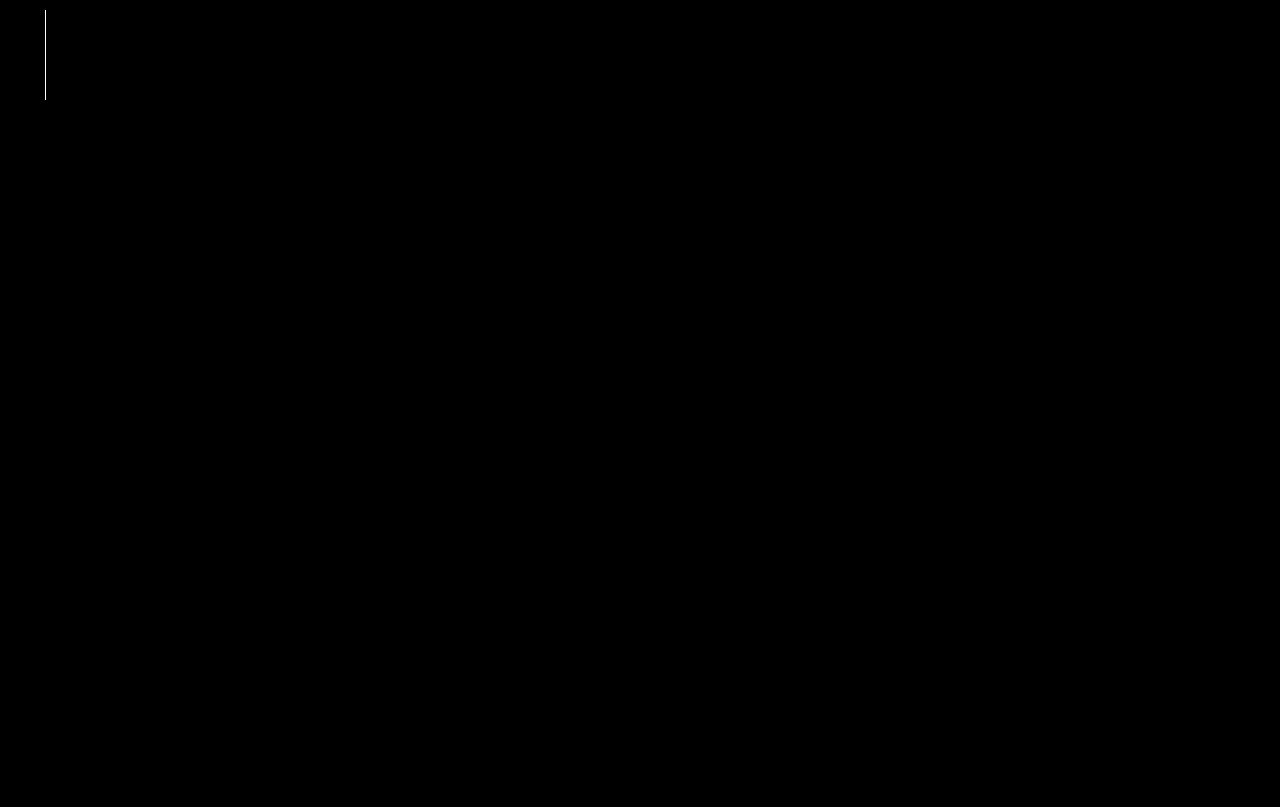
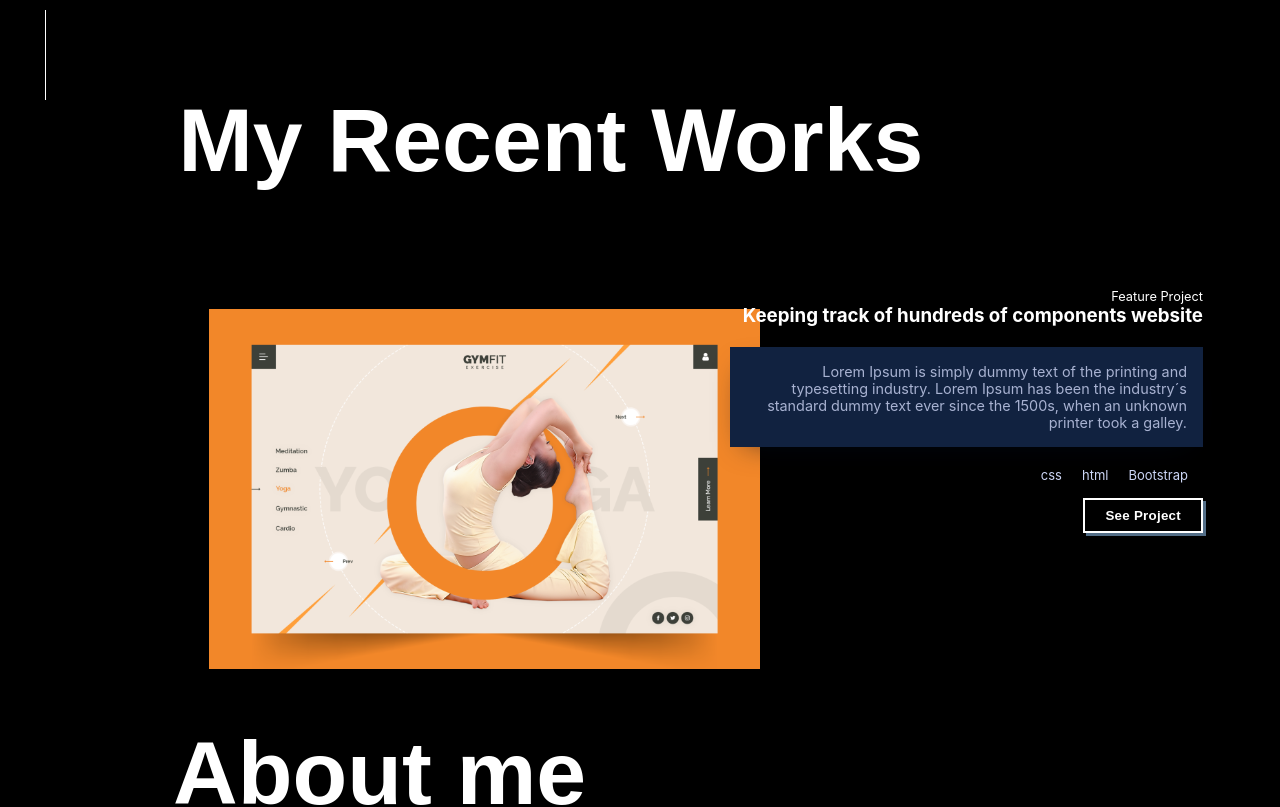
Before and after one commit to Alexr16/React-Portfolio, a React (Create React App) app: page / in a window 1280 px wide. Shown: the part 700-1507 px from the top of the page. Built offline with nearby package versions, Linux system fonts and the light colour scheme.

Commit message:
Style projects section

```diff
--- a/src/pages/HomePage.scss
+++ b/src/pages/HomePage.scss
@@ -10,6 +10,18 @@
 
 body {
   background-color: black;
+}
+
+.button {
+  padding: 0.5rem 1.25rem;
+  background-color: black;
+  color: white;
+  font-family: Mosk,sans-serif;
+  font-weight: 600;
+  letter-spacing: .02em;
+  border: 2px solid white;
+  -webkit-box-shadow: 3px 3px #536e87;
+          box-shadow: 3px 3px #536e87;
 }
 
 .headline-icons {
@@ -63,6 +75,7 @@ body {
 .header-container {
   margin-left: 10%;
   margin-right: auto;
+  margin-bottom: 15%;
   display: flex;
   flex-direction: row;
   justify-content: flex-start;
@@ -129,6 +142,92 @@ body {
   }
 }
 
+.feature-container {
+  margin-left: 14%;
+  margin-right: auto;
+  color: #fff;
+
+  h2 {
+    margin-top: 0px;
+    margin-bottom: 10%;
+    margin-left: -1px;
+    font-family: Neuemontreal, sans-serif;
+    color: #fff;
+    font-size: 7vw;
+    line-height: 78px;
+  }
+}
+
+.project-content {
+  display: grid;
+  grid-auto-columns: 1fr;
+  grid-template-columns: 50% 50%;
+}
+
+.content-container {
+  margin-right: 14%;
+  display: flex;
+  flex-direction: column;
+  justify-items: right;
+  text-align: end;
+
+  p {
+    margin-top: 0;
+    margin-bottom: 0;
+    margin-right: 0px;
+    font-size: 0.8em;
+  }
+
+  h3 {
+    margin-top: 0px;
+    margin-right: 0px;
+    margin-bottom: 20px;
+  }
+}
+
+.feature-paragraph {
+  box-shadow: 0 10px 30px -15px rgba(2,12,27,0.7);
+  padding: 1rem;
+  // position: relative;
+  // z-index: 2;
+  // padding-top: 25px;
+  background-color: #112240;
+  color: #a8b2d1;
+  font-size: 18px;
+}
+
+.project-img {
+  position: relative;
+  top: 20px;
+  left: 30px;
+  z-index: -1;
+}
+
+.tech-list {
+  display: flex;
+  flex-wrap: wrap;
+  position: relative;
+  z-index: 2;
+  margin-top: 20px;
+  margin-right: 15px;
+  margin-bottom: 10px;
+  padding-top: 0px;
+  list-style-type: none;
+  justify-content: flex-end;
+}
+
+.item {
+  color: #ccd6f6;
+  font-size: 13px;
+  white-space: nowrap;
+  margin-bottom: 5px;
+  margin-left: 20px;
+}
+
+.project-button {
+  margin-top: 0;
+}
+
 .about-container {
   margin-left: 10%;
   margin-right: auto;
@@ -192,15 +291,6 @@ body {
 
 .about-button {
   margin-top: 7%;
-  padding: 0.5rem 1.25rem;
-  background-color: black;
-  color: white;
-  font-family: Mosk,sans-serif;
-  font-weight: 600;
-  letter-spacing: .02em;
-  border: 2px solid white;
-  -webkit-box-shadow: 3px 3px #536e87;
-          box-shadow: 3px 3px #536e87;
 }
 
 .line-space {
--- a/src/pages/Portfolio.jsx
+++ b/src/pages/Portfolio.jsx
@@ -1,51 +1,42 @@
-import { useSelector } from 'react-redux';
-import React from 'react';
+import React, { useState } from 'react';
 import './HomePage.scss';
+import { useDispatch } from 'react-redux';
+import Technologies from '../components/Badgets';
+import { fetchProjectsData } from '../Redux/Projects/Projects';
+import projectsData from '../Data/projectsData';
+import project from '../images/project1.svg';
 
 const Portfolio = () => {
-  const data = useSelector((state) => state.Projects);
-  console.log(data);
-  //   const visibleData = data.filter((country) => country.confirm > 0);
-  //   const [search, setSearch] = useState(visibleData);
-
-  //   useEffect(() => {
-  //     setSearch(visibleData);
-  //   }, [data]);
-
-  //   const filterData = (e) => {
-  //     const string = e.target.value.toLowerCase();
-  //     const info = data.filter((country) => country.id.includes(string));
-  //     if (info !== 0) {
-  //       setSearch(info);
-  //     } else {
-  //       setSearch(visibleData);
-  //     }
-  //   };
+  const dispatch = useDispatch();
+  const [info] = useState(dispatch(fetchProjectsData(projectsData)));
 
   return (
     <>
-      <div id="Portfolio" className="ouline-left">
-        <h3>2022jghjghj</h3>
-        <h3>2022jghjghj</h3>
-        <h3>2022jghjghj</h3>
-        <h3>2022jghjghj</h3>
-        <h3>2022jghjghj</h3>
-        <h3>2022jghjghj</h3>
-        <h3>2022jghjghj</h3>
-        <h3>2022jghjghj</h3>
-        <h3>2022jghjghj</h3>
-        <h3>2022jghjghj</h3>
-        <h3>2022jghjghj</h3>
-        <h3>2022jghjghj</h3>
-        <h3>2022jghjghj</h3>
-        <h3>2022jghjghj</h3>
-        <h3>2022jghjghj</h3>
-        <h3>2022jghjghj</h3>
-        <h3>2022jghjghj</h3>
-        <h3>2022jghjghj</h3>
-        <h3>2022jghjghj</h3>
-        <h3>2022jghjghj</h3>
-        <h3>2022jghjghj</h3>
+      <div id="Portfolio" className="feature-container">
+        <h2>My Recent Works</h2>
+        <div className="project-content">
+          <div className="project-img">
+            <img src={project} alt="profile" width="100%" />
+          </div>
+          <div className="content-container">
+            <p>Feature Project</p>
+            <h3>{info.data[0].title}</h3>
+            <div className="feature-paragraph">
+              <p>{info.data[0].description}</p>
+            </div>
+            <ul className="tech-list">
+              {info.data[0].technologies.map((tec) => (
+                <Technologies
+                  key={tec.id}
+                  item={tec}
+                />
+              ))}
+            </ul>
+            <div className="see-project">
+              <button className="button project-button" type="button">See Project</button>
+            </div>
+          </div>
+        </div>
       </div>
     </>
   );
```
Also changed, not shown: src/images/project1.svg (added).
